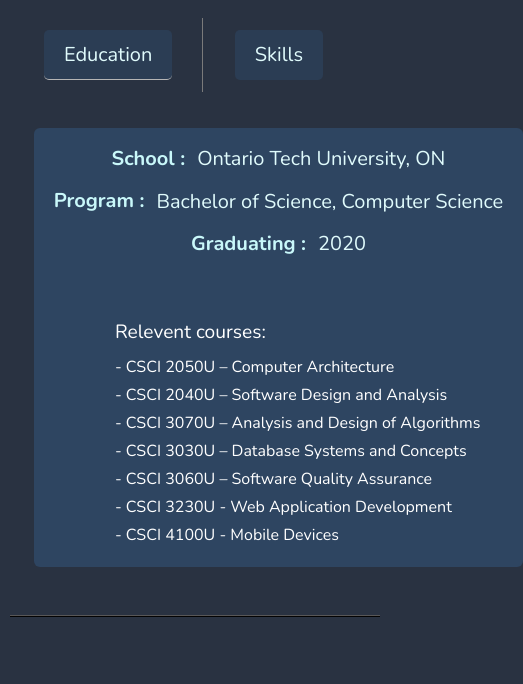
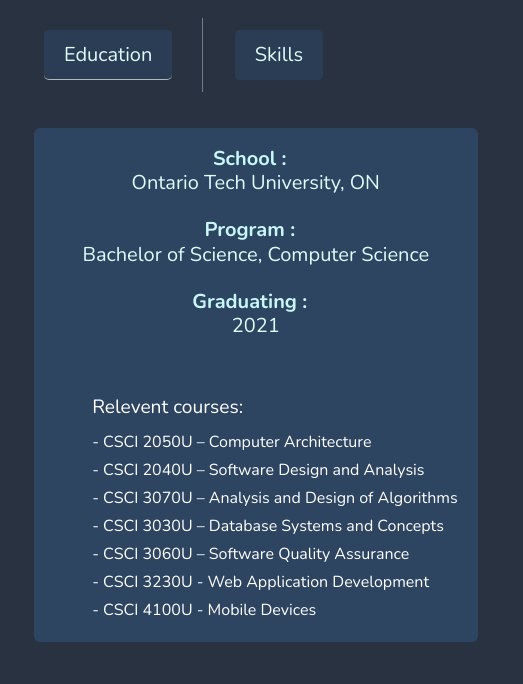
Before and after one commit to yash1094/my_portfolio, a React (Create React App) app: page / in a window 390 px wide. Shown: the part 1760-2444 px from the top of the page, 523 px wide, since content can reach past the window. Built offline with nearby package versions, Linux system fonts and the light colour scheme.

Commit message:
Fixed clipping issue on mobile

```diff
--- a/src/components/Education/EducationContent.Component.scss
+++ b/src/components/Education/EducationContent.Component.scss
@@ -3,13 +3,13 @@
     width: max-content;
     margin: 0 auto;
   }
-  .rows {
+  .columns {
     display: flex;
     flex-direction: column;
     justify-content: center;
     align-items: center;
 
-    .row {
+    .column {
       align-items: center;
 
       .title {
--- a/src/components/Education/EducationContent.jsx
+++ b/src/components/Education/EducationContent.jsx
@@ -6,23 +6,23 @@
   return (
     <div className="educationContent">
       <div className="box">
-        <div className="rows mb-5">
-          <div className="row">
+        <div className="columns mb-5">
+          <div className="column">
             <p className="title is-5 mr-3">School :</p>
             <p className="subtitle">Ontario Tech University, ON</p>
           </div>
-          <div className="row">
+          <div className="column">
             <p className="title is-5 mr-3">Program :</p>
             <p className="subtitle">Bachelor of Science, Computer Science</p>
           </div>
-          <div className="row">
+          <div className="column">
             <p className="title is-5 mr-3">Graduating :</p>
-            <p className="subtitle">2020</p>
+            <p className="subtitle">2021</p>
           </div>
         </div>
 
-        <div className="rows">
-          <div className="row">
+        <div className="columns">
+          <div className="column">
             <ul className="">
               Relevent courses:
               <li className="mt-2">- CSCI 2050U – Computer Architecture</li>
```
